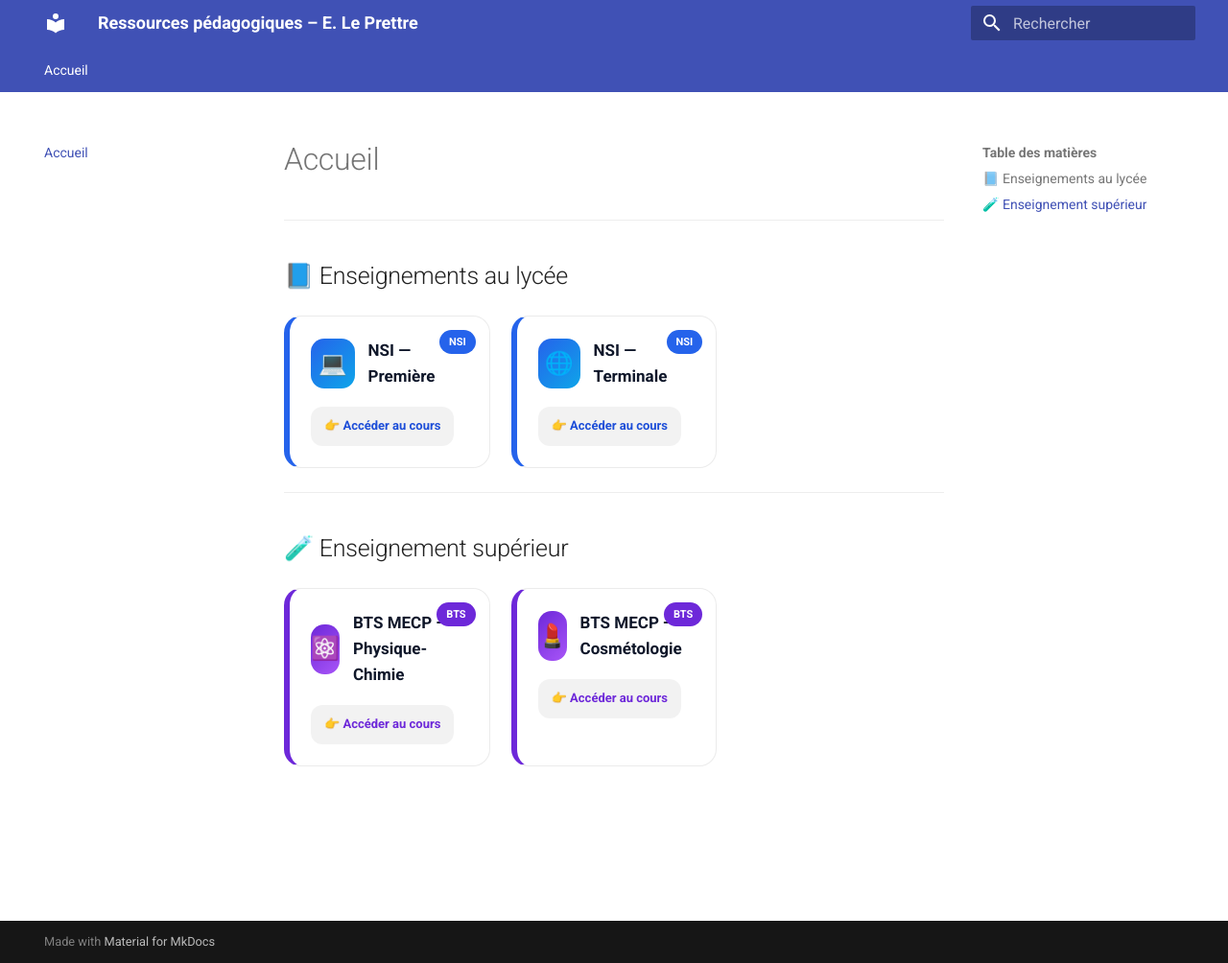
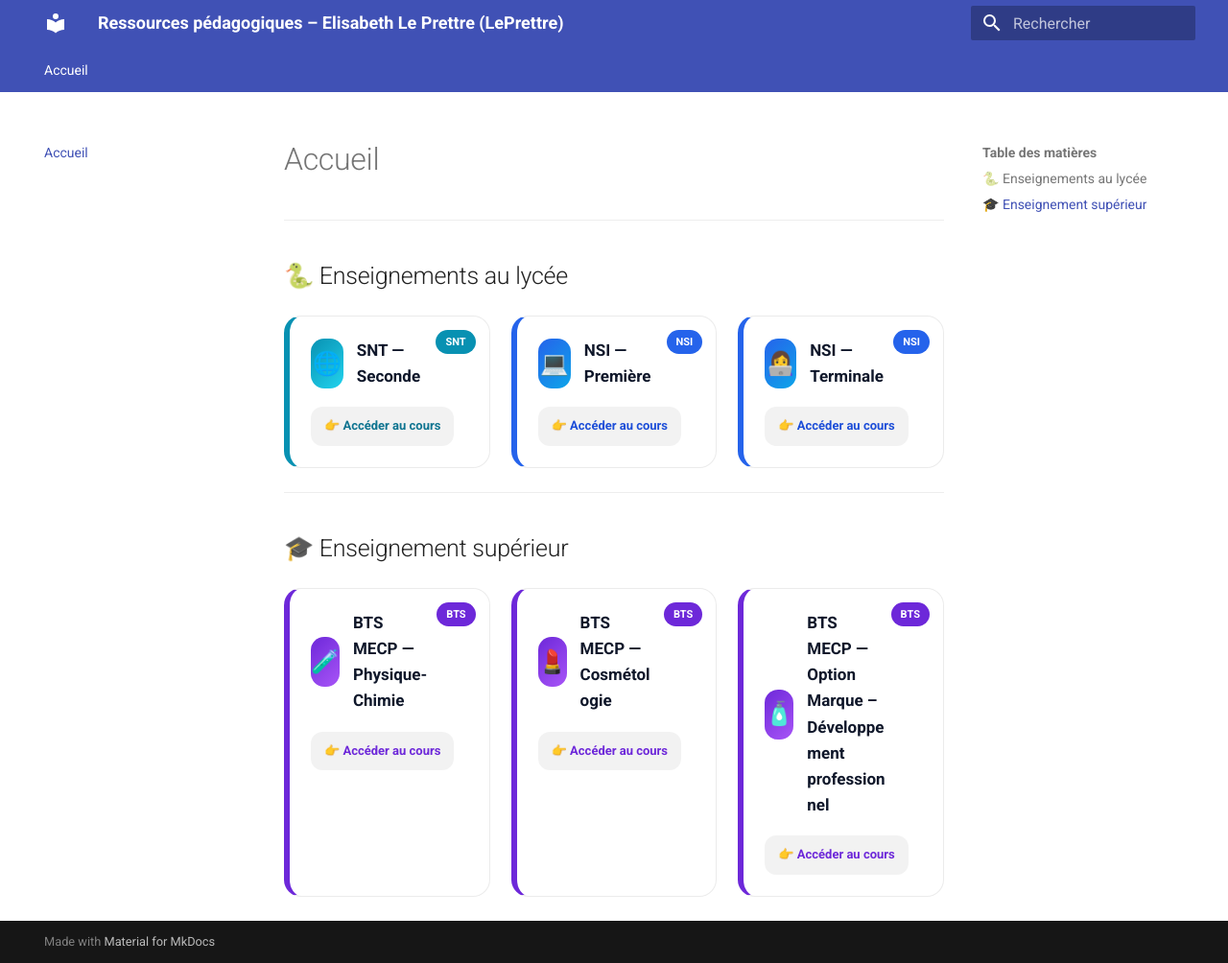
Before and after one commit to E-LePrettre/E-LePrettre.github.io, an MkDocs documentation site: the page built from docs/index.md, in a window 1280 px wide and 1004 px high. Shown: the whole window at 96% size. Built offline with MkDocs 1.6.1 and Material for MkDocs 9.7.7, drawn with Linux system fonts in a browser that asks for light colours.

```diff
--- a/docs/index.md
+++ b/docs/index.md
@@ -2,15 +2,21 @@
 /* ===== Grille responsive ===== */
 .cards-grid{
   display:grid;
-  grid-template-columns: 1fr;
+  grid-template-columns:1fr;
   gap:22px;
-  margin: 24px 0;
+  margin:24px 0;
 }
-@media (min-width: 720px){
-  .cards-grid{ grid-template-columns: repeat(2, 1fr); }
+
+@media (min-width:720px){
+  .cards-grid{
+    grid-template-columns:repeat(2, 1fr);
+  }
 }
-@media (min-width: 1100px){
-  .cards-grid{ grid-template-columns: repeat(3, 1fr); }
+
+@media (min-width:1100px){
+  .cards-grid{
+    grid-template-columns:repeat(3, 1fr);
+  }
 }
 
 /* ===== Carte ===== */
@@ -22,25 +28,33 @@
   background:#fff;
   border:1px solid rgba(0,0,0,.08);
   text-decoration:none !important;
-  transition: transform .2s ease, box-shadow .2s ease, border-color .2s ease;
+  transition:
+    transform .2s ease,
+    box-shadow .2s ease,
+    border-color .2s ease;
   cursor:pointer;
 }
 
 /* Hover */
 .card:hover{
-  transform: translateY(-3px);
-  box-shadow: 0 20px 40px rgba(15,23,42,.12);
+  transform:translateY(-3px);
+  box-shadow:0 20px 40px rgba(15,23,42,.12);
 }
 
 /* ===== Thèmes ===== */
+.card.snt{
+  border-left:6px solid #0891b2;
+}
+
 .card.nsi{
   border-left:6px solid #2563eb;
 }
+
 .card.bts{
   border-left:6px solid #6d28d9;
 }
 
-/* ===== Tag NSI / BTS ===== */
+/* ===== Tag SNT / NSI / BTS ===== */
 .tag{
   position:absolute;
   top:14px;
@@ -51,9 +65,15 @@
   border-radius:999px;
   color:#fff;
 }
+
+.card.snt .tag{
+  background:#0891b2;
+}
+
 .card.nsi .tag{
   background:#2563eb;
 }
+
 .card.bts .tag{
   background:#6d28d9;
 }
@@ -77,16 +97,23 @@
   font-size:24px;
   color:#fff;
 }
+
+.card.snt .card-icon{
+  background:linear-gradient(135deg,#0891b2,#22d3ee);
+}
+
 .card.nsi .card-icon{
   background:linear-gradient(135deg,#2563eb,#0ea5e9);
 }
+
 .card.bts .card-icon{
   background:linear-gradient(135deg,#6d28d9,#a855f7);
 }
 
-/* Titre */
+/* ===== Titre ===== */
 .card-title{
   margin:0;
+  padding-right:38px;
   font-size:17px;
   font-weight:800;
   color:#0f172a;
@@ -103,9 +130,15 @@
   font-size:13px;
   background:rgba(0,0,0,.05);
 }
+
+.card.snt .card-cta{
+  color:#0e7490;
+}
+
 .card.nsi .card-cta{
   color:#1d4ed8;
 }
+
 .card.bts .card-cta{
   color:#6d28d9;
 }
@@ -113,11 +146,20 @@
 
 ---
 
-## 📘 Enseignements au lycée
+## 🐍 Enseignements au lycée
 
 <div class="cards-grid">
 
-<a class="card nsi" href="https://e-leprettre.github.io/nsi-1ere/">
+<a class="card snt" href="https://eleprettre.forge.apps.education.fr/snt/">
+  <span class="tag">SNT</span>
+  <div class="card-head">
+    <div class="card-icon">🌐</div>
+    <p class="card-title">SNT — Seconde</p>
+  </div>
+  <span class="card-cta">👉 Accéder au cours</span>
+</a>
+
+<a class="card nsi" href="https://eleprettre.forge.apps.education.fr/nsi-1ere/">
   <span class="tag">NSI</span>
   <div class="card-head">
     <div class="card-icon">💻</div>
@@ -126,10 +168,10 @@
   <span class="card-cta">👉 Accéder au cours</span>
 </a>
 
-<a class="card nsi" href="https://e-leprettre.github.io/nsi-tle/">
+<a class="card nsi" href="https://eleprettre.forge.apps.education.fr/nsi-tle/">
   <span class="tag">NSI</span>
   <div class="card-head">
-    <div class="card-icon">🌐</div>
+    <div class="card-icon">👩‍💻</div>
     <p class="card-title">NSI — Terminale</p>
   </div>
   <span class="card-cta">👉 Accéder au cours</span>
@@ -139,22 +181,20 @@
 
 ---
 
-## 🧪 Enseignement supérieur
+## 🎓 Enseignement supérieur
 
 <div class="cards-grid">
 
-<a class="card bts" href="https://e-leprettre.github.io/bts-mecp-physique-chimie/">
+<a class="card bts" href="https://bts-mecp-physique-chimie-688080.forge.apps.education.fr/">
   <span class="tag">BTS</span>
   <div class="card-head">
-    <div class="card-icon">⚛️</div>
+    <div class="card-icon">🧪</div>
     <p class="card-title">BTS MECP — Physique-Chimie</p>
   </div>
   <span class="card-cta">👉 Accéder au cours</span>
 </a>
 
-
-
-<a class="card bts" href="https://e-leprettre.github.io/bts-mecp-cosmetologie/">
+<a class="card bts" href="https://bts-mecp-cosmetologie-f42365.forge.apps.education.fr/">
   <span class="tag">BTS</span>
   <div class="card-head">
     <div class="card-icon">💄</div>
@@ -163,4 +203,13 @@
   <span class="card-cta">👉 Accéder au cours</span>
 </a>
 
+<a class="card bts" href="https://eleprettre.forge.apps.education.fr/bts-mecp-option-marque-dev-pro/">
+  <span class="tag">BTS</span>
+  <div class="card-head">
+    <div class="card-icon">🧴</div>
+    <p class="card-title">BTS MECP — Option Marque – Développement professionnel</p>
+  </div>
+  <span class="card-cta">👉 Accéder au cours</span>
+</a>
+
 </div>
--- a/mkdocs.yml
+++ b/mkdocs.yml
@@ -1,5 +1,5 @@
-site_name: Ressources pédagogiques – E. Le Prettre
-site_url: https://e-leprettre.github.io/
+site_name: Ressources pédagogiques – Elisabeth Le Prettre (LePrettre)
+site_url: !ENV [CI_PAGES_URL, "http://127.0.0.1:8000/"]
 
 theme:
   name: material
```
Also changed, not shown: other parts of docs/index.md (+1 -1 lines), 2 other files.
